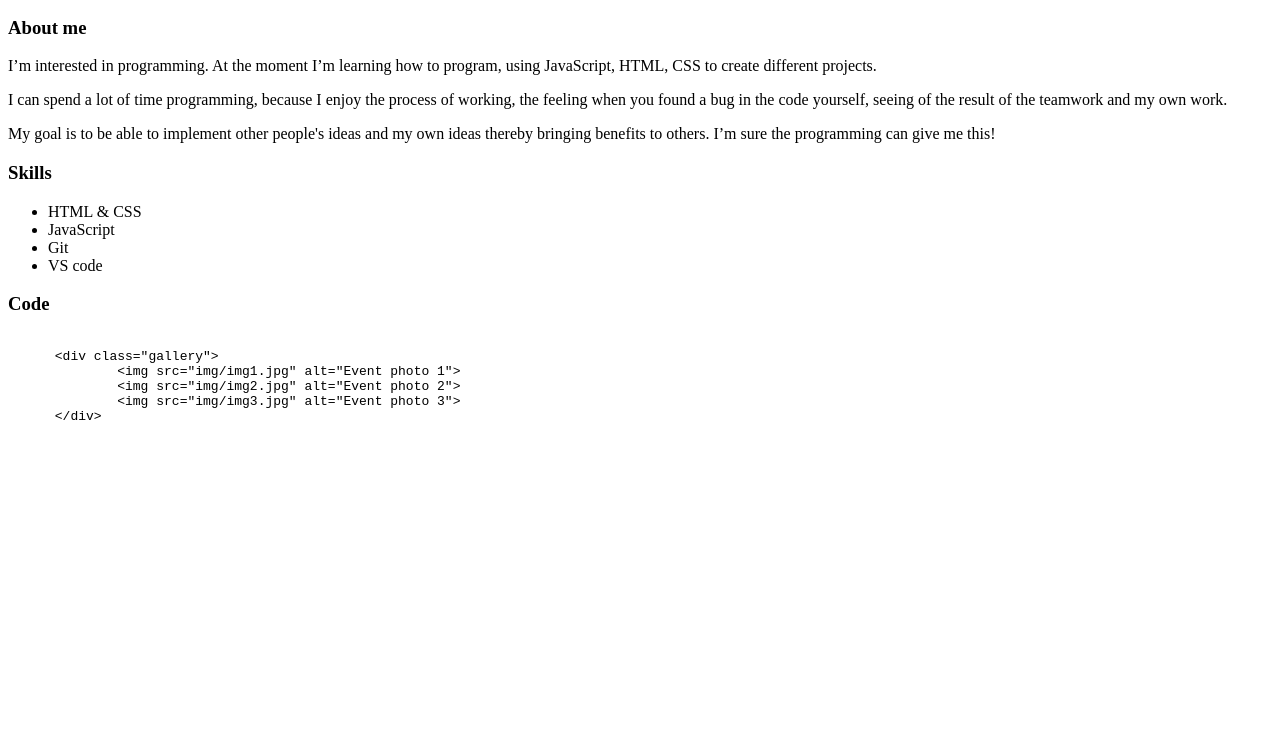
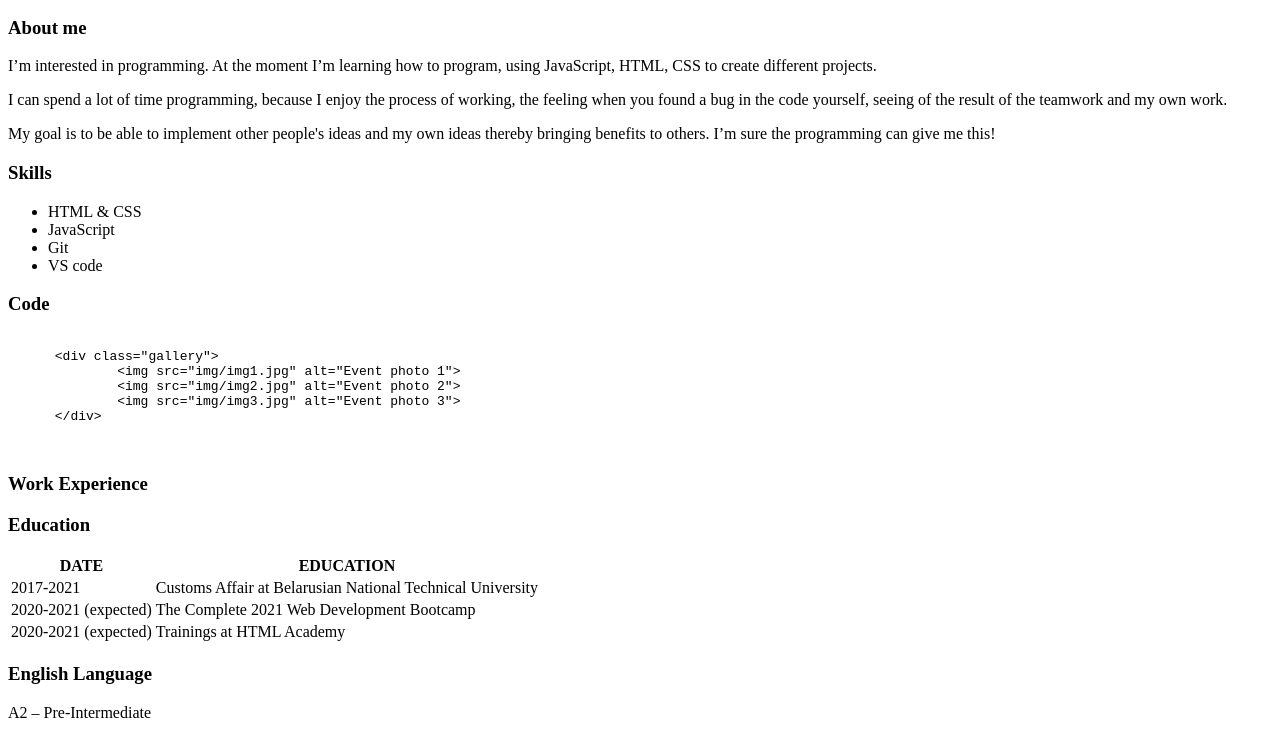
Before and after one commit to Anastasiya-la/rsschool-cv, a plain HTML site: page index.html in a window 1280 px wide. Shown: the part 274-1012 px from the top of the page. Before the commit the page ends 800 px from the top, so only its background shows below. Drawn offline with Linux system fonts and the light colour scheme.

Commit message:
feat: add work experience, education, english sections to html

```diff
--- a/index.html
+++ b/index.html
@@ -65,6 +65,41 @@
           </code>
       </pre>
           </section>
+          <section>
+            <h3>Work Experience</h3>
+          </section>
+          <section>
+            <h3>Education</h3>
+            <table>
+              <thead>
+                <tr>
+                  <th>DATE</th>
+                  <th>EDUCATION</th>
+                </tr>
+              </thead>
+              <tbody>
+                <tr>
+                  <td>2017-2021</td>
+                  <td>
+                    Customs Affair at Belarusian National Technical University
+                  </td>
+                </tr>
+                <tr>
+                  <td>2020-2021 (expected)</td>
+                  <td>The Complete 2021 Web Development Bootcamp</td>
+                </tr>
+                <tr>
+                  <td>2020-2021 (expected)</td>
+                  <td>Trainings at HTML Academy</td>
+                </tr>
+              </tbody>
+              <tfoot></tfoot>
+            </table>
+          </section>
+          <section>
+            <h3>English Language</h3>
+            <p><span class="level">A2</span> – Pre-Intermediate</p>
+          </section>
       </main>
       <footer></footer>
     </div>
```
